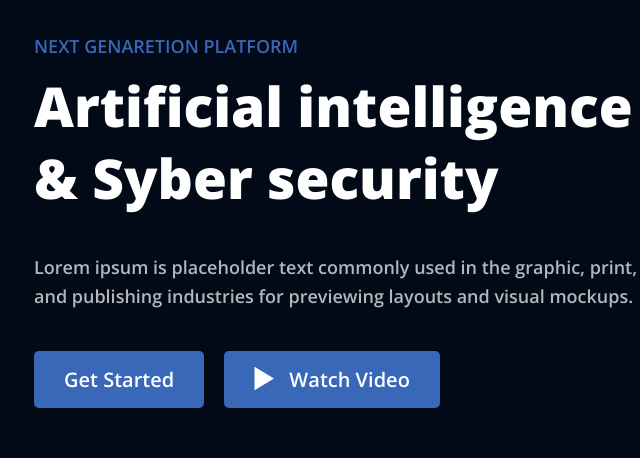
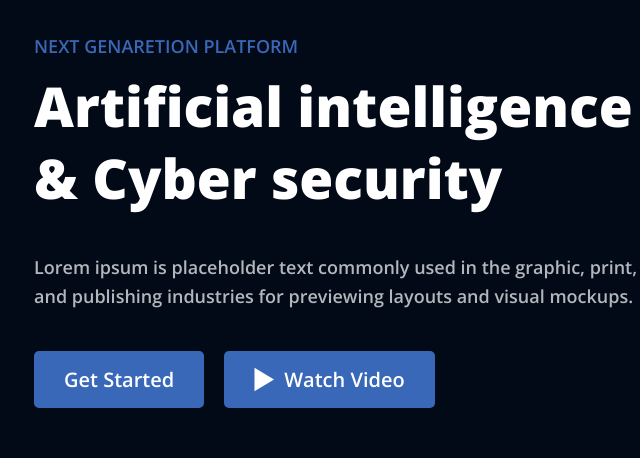
Before and after one commit to Smazhko/html-css, a plain HTML site: page sem3_class/index.html in a window 1280 px wide. Shown: the part 151-609 px from the top of the page, 31-671 px from the left. Drawn offline with nearby package versions, Linux system fonts and the light colour scheme.

Commit message:
seminar 3 class (figma, blocks) by myself

```diff
--- a/sem3_class/index.html
+++ b/sem3_class/index.html
@@ -24,7 +24,7 @@
         <div class="top_content center">
             <div class="top_content_info">
                 <h1 class="pre-header">Next genaretion platform</h1>
-                <h1 class="header">Artificial intelligence & Syber security</h1>
+                <h1 class="header">Artificial intelligence & Cyber security</h1>
                 <p class="content">Lorem ipsum is placeholder text commonly used in the graphic, print, and publishing industries for previewing layouts and visual mockups.</p>
                 <div class="top_buttons">
                     <button class="btn">Get Started</button>
--- a/sem3_class/style.css
+++ b/sem3_class/style.css
@@ -81,16 +81,19 @@ body {
 }
 
 .content {
+    /*параграф с описанием*/
     color: #FFF;
     font-size: 18px;
     font-weight: 600;
     line-height: 160%;
-    /* 28.8px */
     opacity: 0.7;
+    /*верхний и нижний внешние края*/
     margin: 40px 0;
 }
 
 .top_buttons {
+    /*блок к с кнопками
+    с позиционированием кнопок*/
     display: flex;
     align-items: flex-start;
     gap: 20px;
@@ -98,28 +101,43 @@ body {
 }
 
 .btn {
+    /*внешние параметры кнопки*/
     height: 57px;
-    padding: 15px 30px;
-    gap: 10px;
     border-radius: 5px;
     border: 0;
     background: #3A68B8;
+    /*шрифт надписи*/
     color: #FFF;
     font-size: 20px;
     font-weight: 600;
-    /* align-items: center; */
+    /*внутренние отступы и выравнивание содержимого -
+    картинки и надписи*/
+    padding: 15px 30px;
+    display: flex;
+    align-items: center;
+}
+
+.btn:hover {
+    background: #4b85e8;
+}
+
+.btn:active {
+    background: #244174;
 }
 
 .btn_icon {
-    vertical-align: text-top;
+    /*отступ между иконкой и надписью*/
     padding-right: 10px;
 }
 
 .top_content_img {
+    /*никаких параметров можно было не задавать,
+    но пусть класс будет на всякий случай*/
     width: 414px;
 }
 
 .top_footer {
+    /*блок-панель с логотипами*/
     height: 15vh;
     display: flex;
     justify-content: space-between;
```
